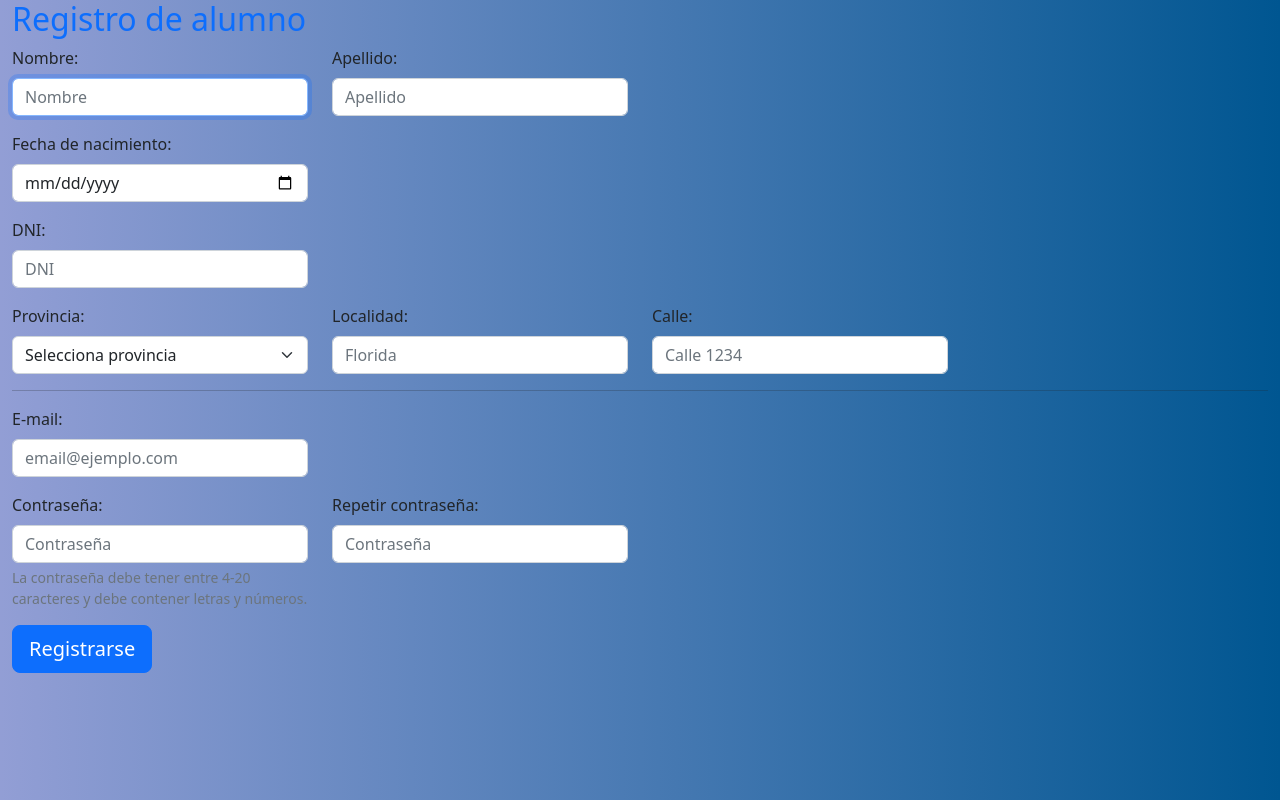
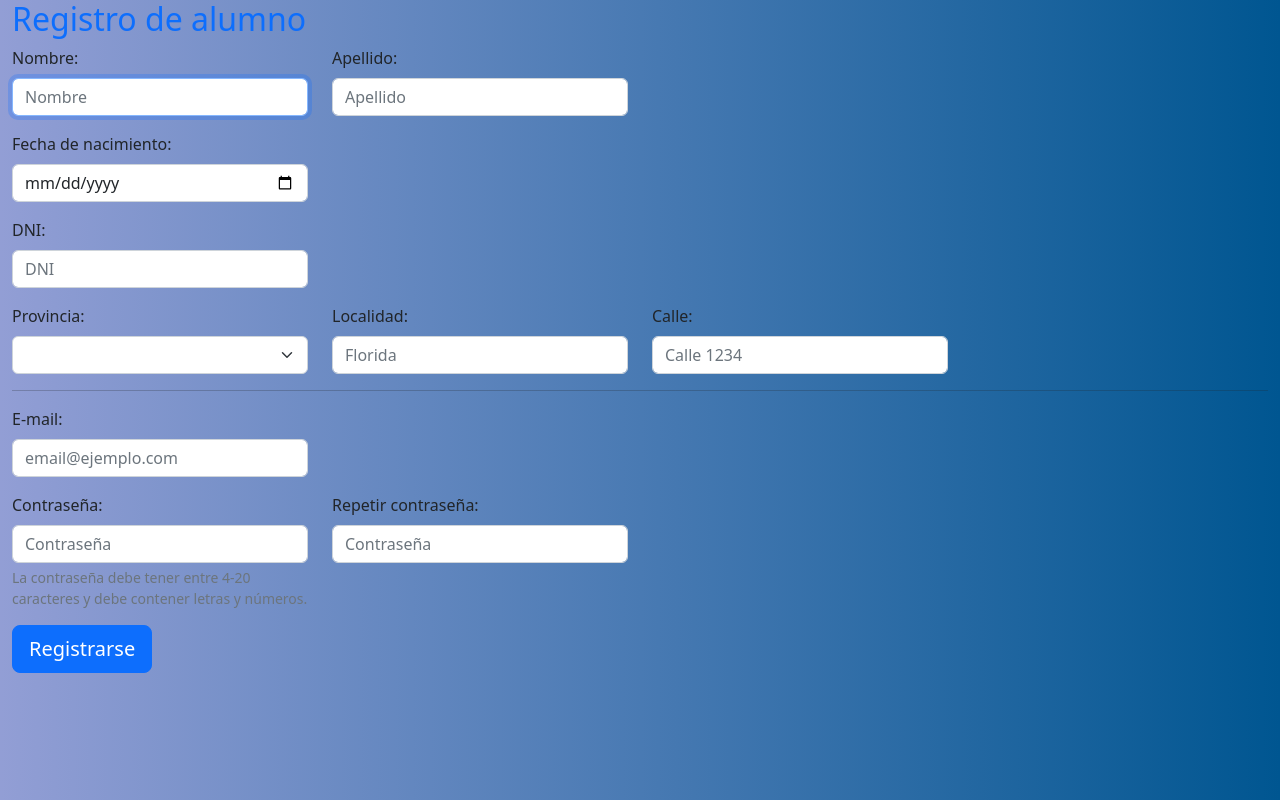
Before and after one commit to Leo-Virgolini/FormsVirgolini, an Angular app: page / in a window 1280 px wide. Built offline with nearby package versions, Linux system fonts and the light colour scheme.

Commit message:
actualizado

```diff
--- a/src/app/components/alumno-form/alumno-form.component.html
+++ b/src/app/components/alumno-form/alumno-form.component.html
@@ -59,10 +59,7 @@
                             'is-valid': provincia.valid && provincia.touched
                         }">
                             <option [selected]="true" hidden disabled>Selecciona provincia</option>
-                            <option value="Buenos Aires">Buenos Aires</option>
-                            <option value="Córdoba">Córdoba</option>
-                            <option value="Mendoza">Mendoza</option>
-                            <option value="Salta">Salta</option>
+                            <option *ngFor="let provincia of provincias" [value]="provincia">{{provincia}}</option>
                         </select>
                         <app-error-helper [control]="provincia"></app-error-helper>
                     </div>
--- a/src/app/components/alumno-form/alumno-form.component.ts
+++ b/src/app/components/alumno-form/alumno-form.component.ts
@@ -10,6 +10,31 @@ export class AlumnoFormComponent implements OnInit {
 
   public loading: boolean;
   public submitted: boolean;
+  public provincias: string[] = [
+    'Buenos Aires',
+    'Catamarca',
+    'Chaco',
+    'Chubut',
+    'Córdoba',
+    'Corrientes',
+    'Entre Ríos',
+    'Formosa',
+    'Jujuy',
+    'La Pampa',
+    'La Rioja',
+    'Mendoza',
+    'Misiones',
+    'Neuquén',
+    'Río Negro',
+    'Salta',
+    'San Juan',
+    'San Luis',
+    'Santa Cruz',
+    'Santa Fe',
+    'Santiago del Estero',
+    'Tierra del Fuego',
+    'Tucumán'
+  ];
 
   public formulario: FormGroup;
   public nombre: FormControl = new FormControl('', [Validators.required, Validators.pattern('^[a-zA-ZÁ-Úá-ú ]+$'), Validators.minLength(2), Validators.maxLength(20)]);
@@ -50,8 +75,6 @@ export class AlumnoFormComponent implements OnInit {
 
   private passwordsMatchValidator(): ValidatorFn {
     return (control: AbstractControl): ValidationErrors | null => {
-      console.log(this.formulario?.controls['password']?.value);
-      console.log(this.formulario?.controls['repeatPassword']?.value);
       if (this.password?.value !== this.repeatPassword?.value)
         return {
           passwordMismatch: true
@@ -68,7 +91,6 @@ export class AlumnoFormComponent implements OnInit {
       setTimeout(() => {
         this.loading = false;
         console.log(this.formulario.value);
-        console.log(this.formulario.valid);
       }, 500);
     } else {
       for (const key of Object.keys(this.formulario.controls)) { // focus on invalid
```
